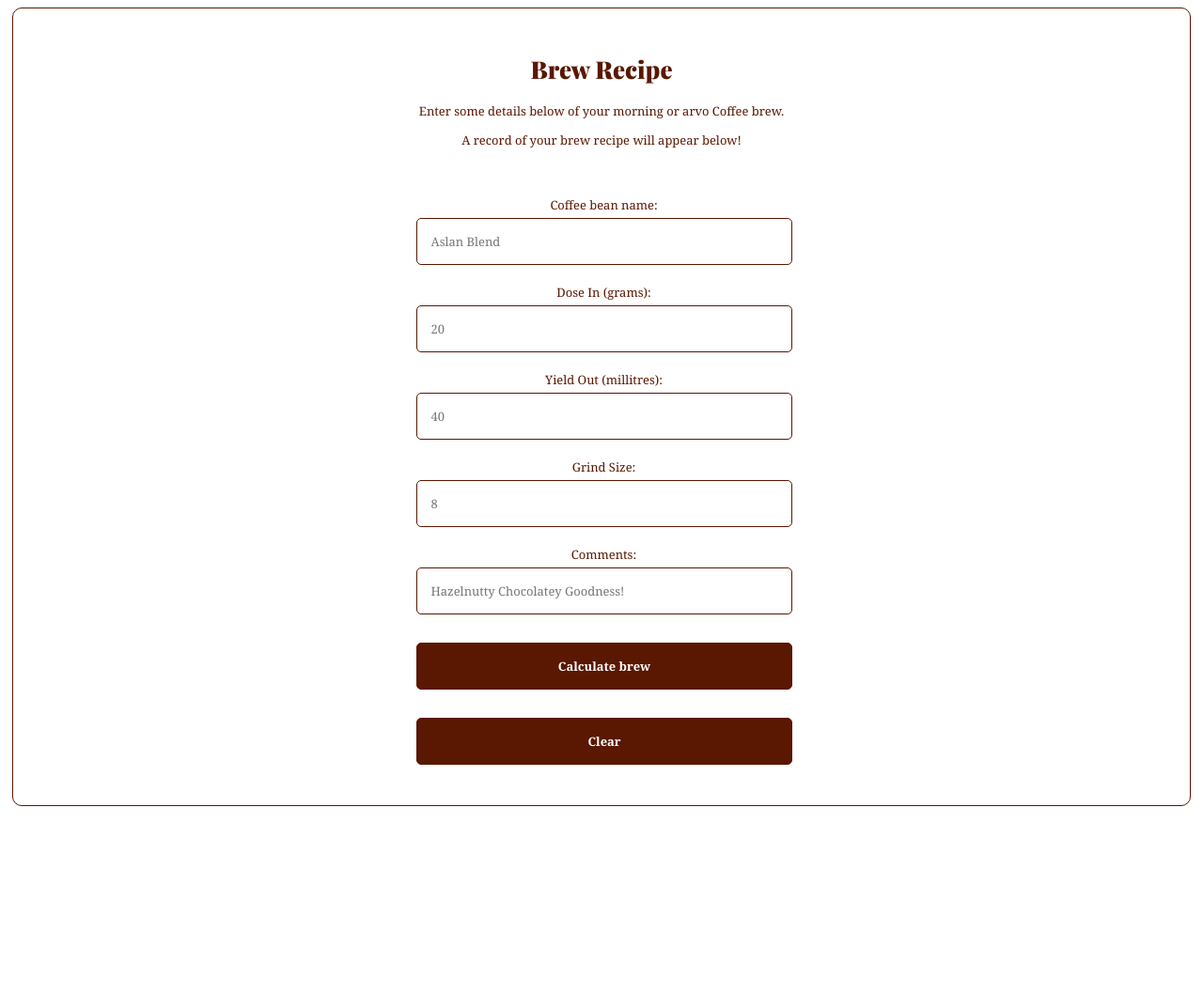
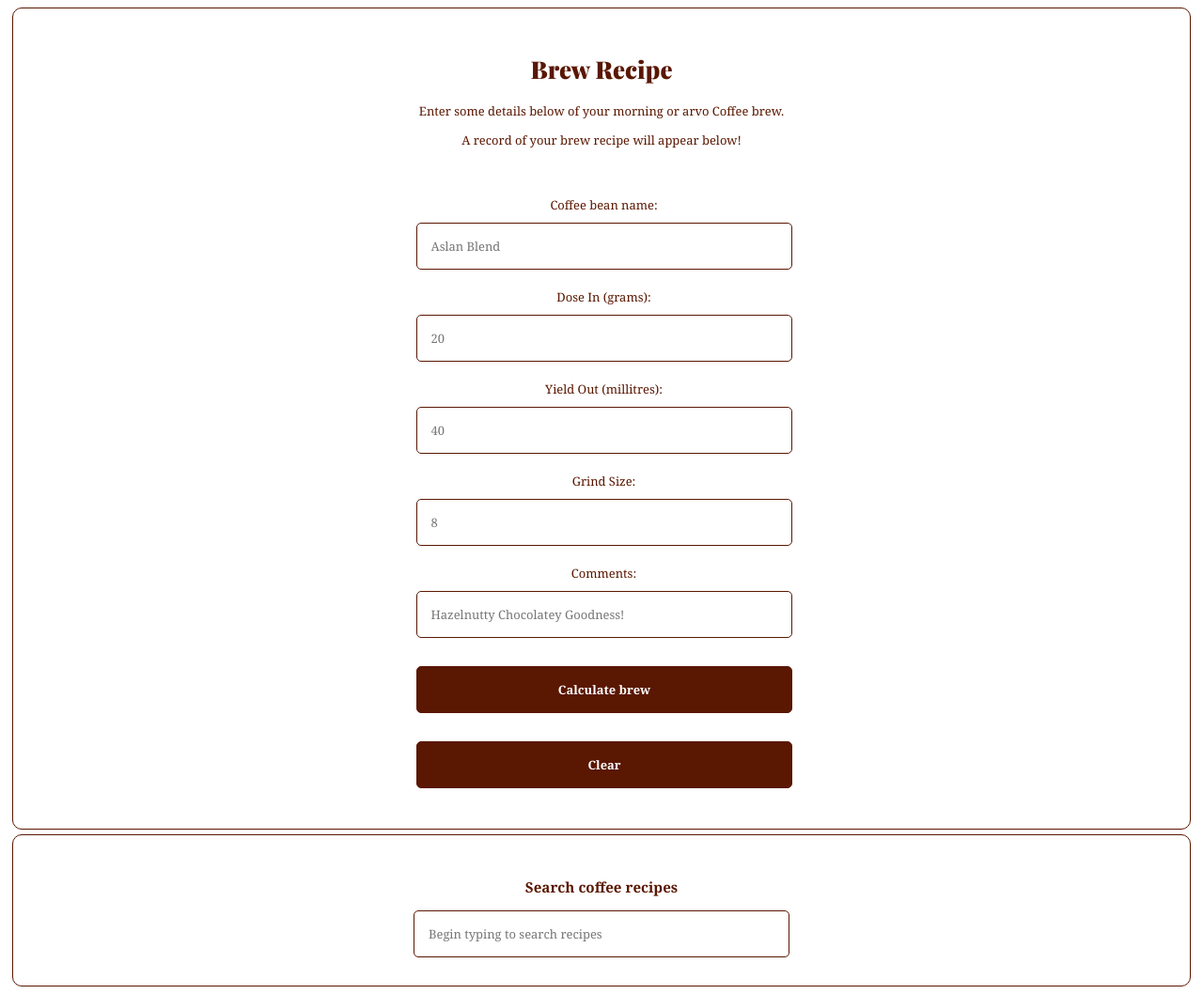
Before and after one commit to benolabs/coffee-brew-ratios, a FastAPI app: page / in a window 1280 px wide. Shown: the whole page at 94% size. Before the commit the page ends 858 px from the top, so only its background shows below. Run offline with FastAPI, Linux system fonts and the light colour scheme; data that the repository does not hold is empty; some web fonts are replaced.

Commit message:
Adding new search feature

```diff
--- a/main.py
+++ b/main.py
@@ -96,6 +96,25 @@ def delete_recipe(request: Request, id:int):
         mycursor.execute(query, (id,))
     return RedirectResponse(url=f"/", status_code=303)
 
+# @app.get("/update-content/{sortvalue}")
+# async def name(request: Request, sortvalue: str):
+#     allowed_columns = ['coffeebeanname']
+#     if sortvalue not in allowed_columns:
+#         return {"error": "Invalid sort column"}
+#     with mysql_connection() as mycursor:
+#         query = f"SELECT * FROM coffeebrews ORDER BY {sortvalue} ASC;"
+#         mycursor.execute(query)
+#         result = mycursor.fetchall()  # Fetch all results
+#     return templates.TemplateResponse("content.html", {"request": request, "ratios": result})
+
+@app.post("/search/")
+async def search(request: Request, search: str = Form(...)):
+    with mysql_connection() as mycursor:
+        query = f"SELECT * FROM coffeebrews WHERE coffeebeanname LIKE '%{search}%' OR comments LIKE '%{search}%'"
+        mycursor.execute(query)
+        result = mycursor.fetchall()
+    return templates.TemplateResponse("content.html", {"request": request, "ratios": result})
+
 if __name__ == "__main__":
     import uvicorn
 
--- a/static/styles.css
+++ b/static/styles.css
@@ -99,7 +99,7 @@ h1 {
   border-radius: 5px;
   padding: 15px;
   display: block;
-  margin: 5px auto auto auto;
+  margin: 10px auto auto auto;
   text-align: left;
   font-family: "Georgia", serif;
   font-size: 1em;
--- /dev/null
+++ b/templates/content.html
@@ -0,0 +1,25 @@
+<div id="content-div">
+    {% for ratio in ratios %}
+    <div class="header">
+    <ul id="myUL">
+    <form action="/update/{{ratio.coffeeID}}" method="post">
+      <div style="display: none;">{{ratio.coffeeID}}</div>
+      <label for="coffeebeanname">Coffee bean name:</label>
+      <li><input type="text" id="coffeebeanname" class="grid-item" name="coffeebeanname" value="{{ratio.coffeebeanname}}"></li>
+      <label for="ratio">Brew Ratio:</label>
+      <li><input type="text" id="ratio" name="ratio" class="grid-item" value="{{ratio.ratio}}" disabled></li>
+      <label for="dose">Dose In (grams):</label>
+      <li><input type="text" id="dose" name="dose" class="grid-item" value={{ratio.dose}}></li>
+      <label for="yields">Yield out (millitres):</label>
+      <li><input type="text" id="yields" name="yields" class="grid-item" value={{ratio.yields}}></li>
+      <label for="grindsize">Grind Size:</label>
+      <li><input type="text" id="grindsize" name="grindsize" class="grid-item" value={{ratio.grindsize}}></li>
+      <label for="comments">Comments:</label>
+      <li><input type="text" id="comments" name="comments" class="grid-item" value="{{ratio.comments}}"></li>
+      <li><button type="submit" class="button-28">Update</button></li>
+    </form>
+      <li><a href="/delete/{{ratio.coffeeID}}"><button class="button-28">Delete</button></a></li>
+    </ul>
+    </div>
+    {% endfor %}
+</div>
--- a/templates/home.html
+++ b/templates/home.html
@@ -1,6 +1,7 @@
 <!DOCTYPE html>
 <html lang="en">
   <head>
+  <script src="https://unpkg.com/htmx.org@2.0.4" integrity="sha384-HGfztofotfshcF7+8n44JQL2oJmowVChPTg48S+jvZoztPfvwD79OC/LTtG6dMp+" crossorigin="anonymous"></script>
   <link href="/static/styles.css" rel="stylesheet">
   <link rel="preconnect" href="https://fonts.googleapis.com">
   <link rel="preconnect" href="https://fonts.gstatic.com" crossorigin>
@@ -32,30 +33,19 @@
     </form>
   </ul>
   </div>
-        {% for ratio in ratios %}
-        <div class="header">
-        <ul id="myUL">
-        <form action="/update/{{ratio.coffeeID}}" method="post">
-          <div style="display: none;">{{ratio.coffeeID}}</div>
-          <label for="coffeebeanname">Coffee bean name:</label>
-          <li><input type="text" id="coffeebeanname" class="grid-item" name="coffeebeanname" value="{{ratio.coffeebeanname}}"></li>
-          <label for="ratio">Brew Ratio:</label>
-          <li><input type="text" id="ratio" name="ratio" class="grid-item" value="{{ratio.ratio}}" disabled></li>
-          <label for="dose">Dose In (grams):</label>
-          <li><input type="text" id="dose" name="dose" class="grid-item" value={{ratio.dose}}></li>
-          <label for="yields">Yield out (millitres):</label>
-          <li><input type="text" id="yields" name="yields" class="grid-item" value={{ratio.yields}}></li>
-          <label for="grindsize">Grind Size:</label>
-          <li><input type="text" id="grindsize" name="grindsize" class="grid-item" value={{ratio.grindsize}}></li>
-          <label for="comments">Comments:</label>
-          <li><input type="text" id="comments" name="comments" class="grid-item" value="{{ratio.comments}}"></li>
-          <li><button type="submit" class="button-28">Update</button></li>
-        </form>
-          <li><a href="/delete/{{ratio.coffeeID}}"><button class="button-28">Delete</button></a></li>
-        </ul>
-        </div>
-        {% endfor %}
-    </div>
+
+<div class="header">
+<h3><label for="search">Search coffee recipes</label></h3>
+<input class="form-control grid-item" type="search"
+       name="search" placeholder="Begin typing to search recipes"
+       hx-post="/search/"
+       hx-trigger="input changed delay:600ms, keyup[key=='Enter'], load"
+       hx-target="#content-div">
+</div>
+
+  <div id="content-div">
+  </div>
+  </div>
   <script>
     function clearForm() {
     document.querySelector('form').reset();
```
